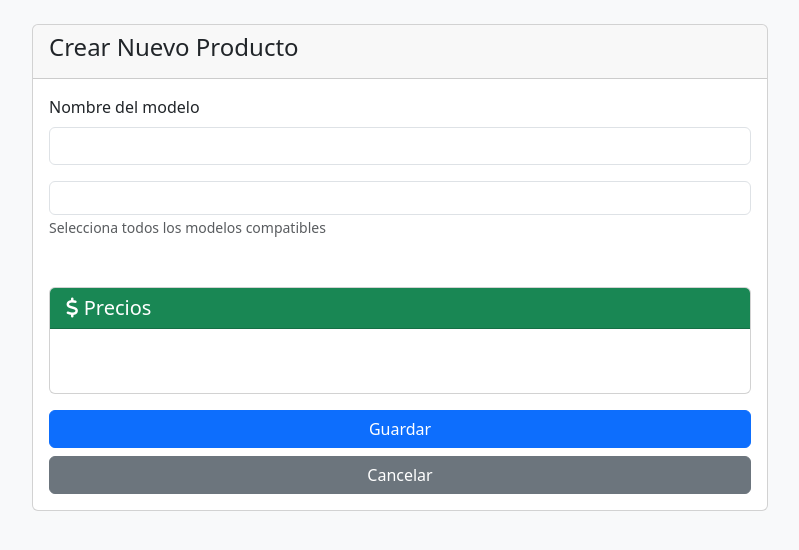
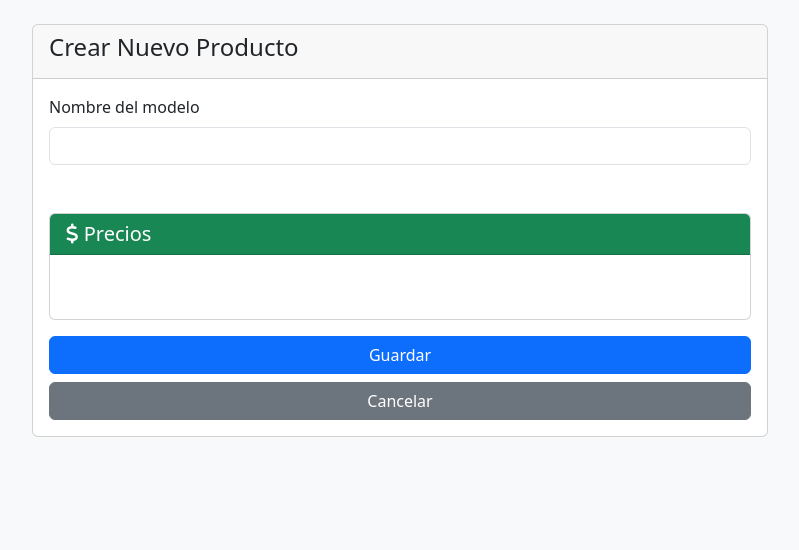
Before and after one commit to ITZ-NANO21-MC/Sistema-de-inventario, a Flask app: template app/templates/producto/crear.html in a window 1280 px wide. Shown: the part 56-606 px from the top of the page, without its empty margins (240-1039 px from the left). Run offline with Flask 3, Linux system fonts and the light colour scheme; the template is opened without the code that fills it: values that come from a table or form of the project are taken from there, others are empty.

Commit message:
Hide compatible models field by default in create and edit forms

```diff
--- a/app/templates/producto/crear.html
+++ b/app/templates/producto/crear.html
@@ -37,7 +37,7 @@
                     </div>
 
                     <!-- Campo de modelos compatibles (visible solo para pantallas) -->
-                    <div class="mb-3" id="modelos-field">
+                    <div class="mb-3" id="modelos-field" style="display: none;">
                         {{ form.modelos_compatibles.label(class="form-label") }}
                         <div class="border p-3 rounded">
                             {{ form.modelos_compatibles() }}
--- a/app/templates/producto/editar.html
+++ b/app/templates/producto/editar.html
@@ -39,7 +39,7 @@
                     </div>
 
                     <!-- Campo de modelos compatibles -->
-                    <div class="mb-3" id="modelos-field">
+                    <div class="mb-3" id="modelos-field" style="display: {% if producto.categoria == 'pantalla' %}block{% else %}none{% endif %};">
                         {{ form.modelos_compatibles.label(class="form-label") }}
                         <div class="border p-3 rounded">
                             {{ form.modelos_compatibles() }}
```
